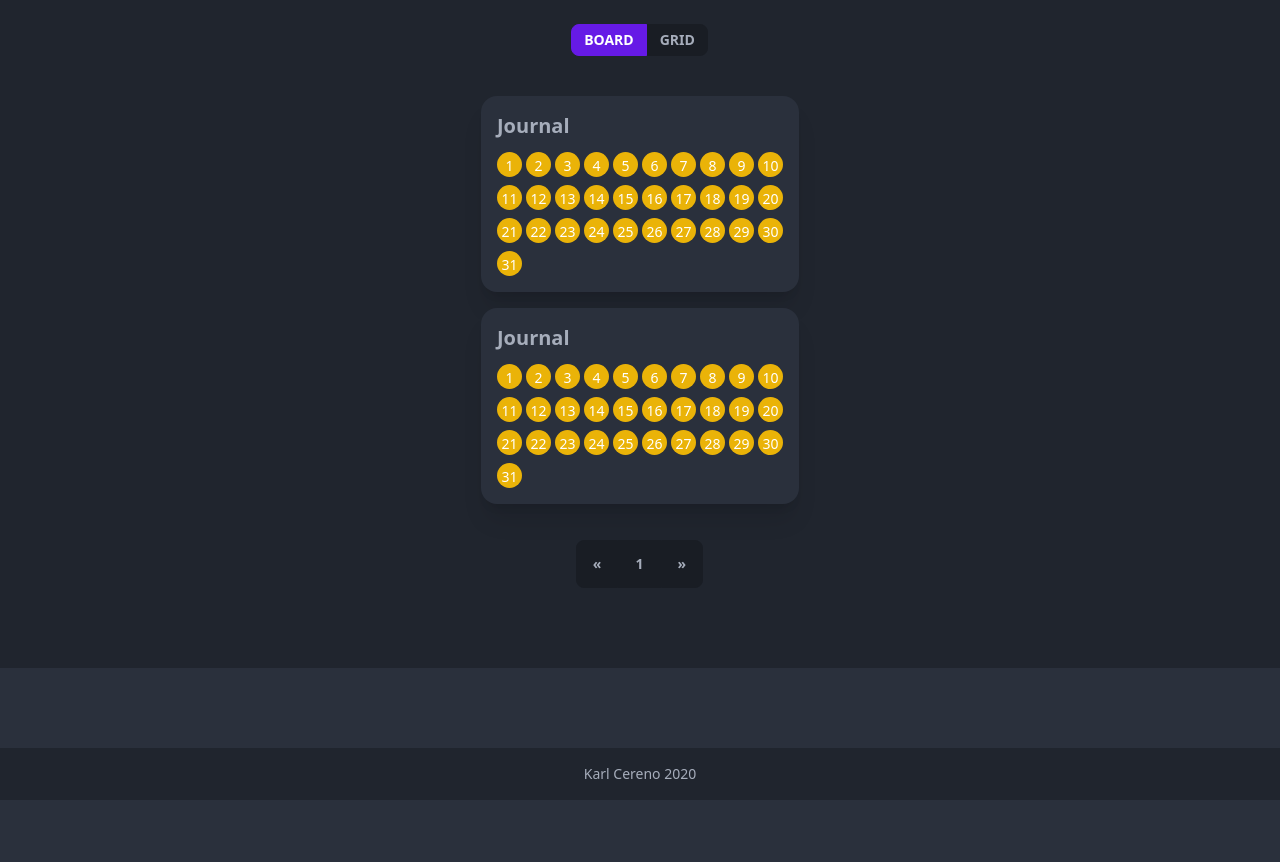
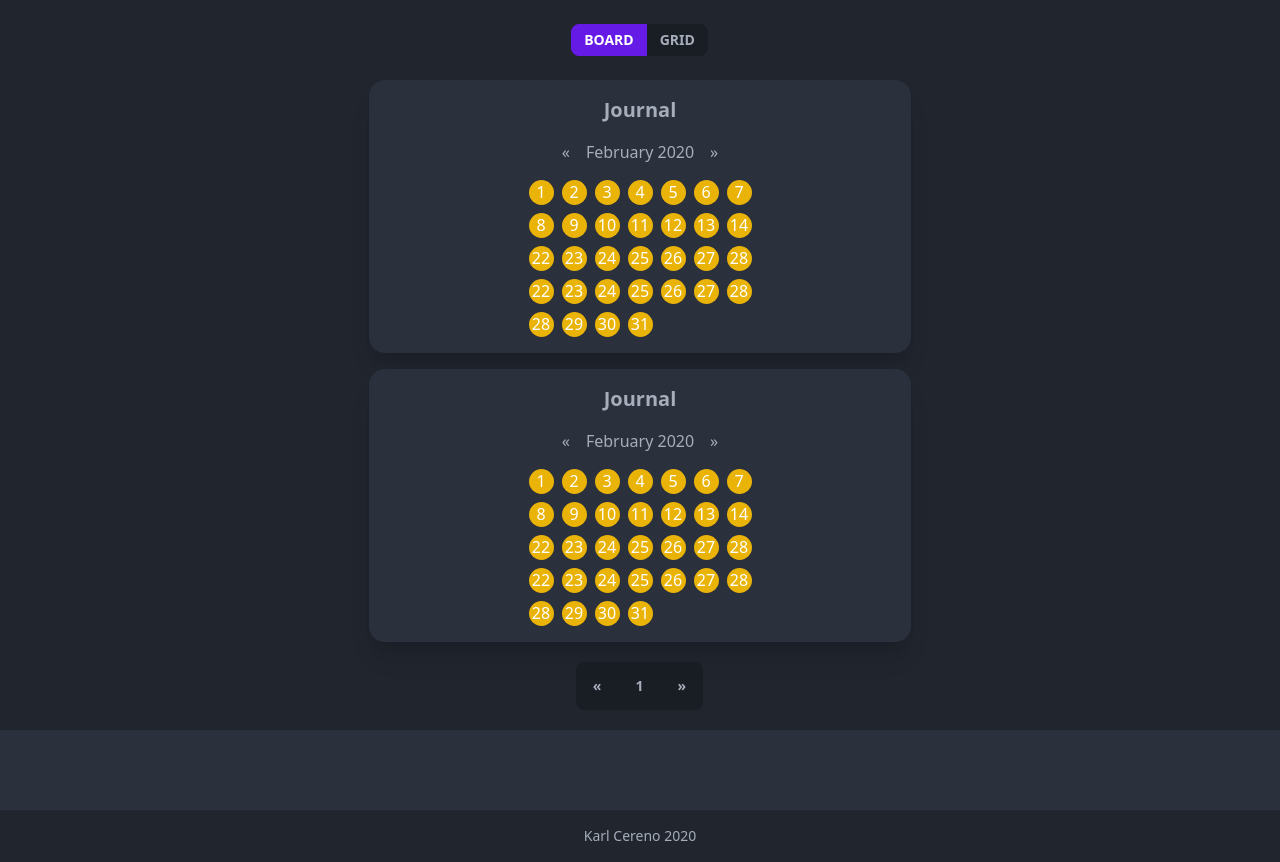
Before and after one commit to kcereno/streaks-habit-tracker, a React (Create React App) app: page / in a window 1280 px wide. Before the commit the page ends 800 px from the top, so only its background shows below. Built offline with nearby package versions, Linux system fonts and the light colour scheme.

Commit message:
Add calendar controls to HabitGridItem

```diff
--- a/src/components/HabitGrid/HabitGrid.tsx
+++ b/src/components/HabitGrid/HabitGrid.tsx
@@ -9,7 +9,7 @@ import HabitGridItem from '../HabitGridItem/HabitGridItem';
 function HabitGrid() {
   return (
     <div className="" data-testid="HabitGridView">
-      <div className="habit-grid-container mx-2">
+      <div className="habit-grid-container  flex flex-wrap gap-4">
         <HabitGridItem />
         <HabitGridItem />
       </div>
--- a/src/components/HabitGridItem/HabitGridItem.tsx
+++ b/src/components/HabitGridItem/HabitGridItem.tsx
@@ -1,3 +1,4 @@
+/* eslint-disable react/button-has-type */
 import React from 'react';
 
 function HabitGridItem() {
@@ -6,52 +7,62 @@ function HabitGridItem() {
     22, 23, 24, 25, 26, 27, 28, 29, 30, 31,
   ];
   return (
-    <div className="card card-compact w-auto bg-base-100 shadow-xl my-4">
-      <div className="card-body ">
-        <h2 className="card-title text-center ">Journal</h2>
-
-        <div className="flex flex-col gap-2 text-center text-white">
-          <div className="flex gap-1">
-            {days.map((day) => {
-              if (day >= 1 && day <= 10) {
-                return (
-                  <h1 className="rounded-full bg-yellow-500 p-1 inline-block text-center w-[25px] h-[25px] ">
+    <div className="card card-compact w-full bg-base-100 shadow-xl mx-2">
+      {/* Content Container */}
+      <div className="p-4">
+        <h2 className="font-bold text-xl text-center">Journal</h2>
+        {/* Grid Dates */}
+        <div className="mt-4">
+          {/* Calendar Controls */}
+          <div className="flex justify-center gap-4">
+            <button className="">«</button>
+            <div className="text-center">February 2020</div>
+            <button className="">»</button>
+          </div>
+          {/* Grid Calendar */}
+          <div className="flex justify-center mt-2">
+            <div className="flex flex-col gap-2 text-center text-white mt-2">
+              <div className="flex flex-wrap gap-2">
+                {days
+                  .filter((day) => day >= 1 && day <= 7)
+                  .map((day) => (
+                    <h1 className="rounded-full bg-yellow-500 inline-block text-center w-[25px] h-[25px] ">
                       {day}
                     </h1>
-                );
-              }
-              return null;
-            })}
+                  ))}
               </div>
-          <div className="flex gap-1">
-            {days.map((day) => {
-              if (day >= 11 && day <= 20) {
-                return (
-                  <h1 className="rounded-full bg-yellow-500 p-1 inline-block text-center w-[25px] h-[25px] ">
+              <div className="flex flex-wrap gap-2">
+                {days
+                  .filter((day) => day >= 8 && day <= 14)
+                  .map((day) => (
+                    <h1 className="rounded-full bg-yellow-500 inline-block text-center w-[25px] h-[25px] ">
                       {day}
                     </h1>
-                );
-              }
-              return null;
-            })}
+                  ))}
               </div>
-          <div className="flex gap-1">
-            {days.map((day) => {
-              if (day >= 21 && day <= 30) {
-                return (
-                  <h1 className="rounded-full bg-yellow-500 p-1 inline-block text-center w-[25px] h-[25px] ">
+              <div className="flex flex-wrap gap-2">
+                {days
+                  .filter((day) => day >= 22 && day <= 28)
+                  .map((day) => (
+                    <h1 className="rounded-full bg-yellow-500 inline-block text-center w-[25px] h-[25px] ">
                       {day}
                     </h1>
-                );
-              }
-              return null;
-            })}
+                  ))}
               </div>
-          <div className="flex gap-1">
+              <div className="flex flex-wrap gap-2">
+                {days
+                  .filter((day) => day >= 22 && day <= 28)
+                  .map((day) => (
+                    <h1 className="rounded-full bg-yellow-500 inline-block text-center w-[25px] h-[25px] ">
+                      {day}
+                    </h1>
+                  ))}
+              </div>
+              <div className="flex flex-wrap gap-2">
                 {days.map((day) => {
-              if (day > 30) {
+                  if (day >= 28) {
                     return (
-                  <h1 className="rounded-full bg-yellow-500 p-1 inline-block text-center w-[25px] h-[25px] ">
+                      <h1 className="rounded-full bg-yellow-500  inline-block text-center w-[25px] h-[25px] ">
                         {day}
                       </h1>
                     );
@@ -62,6 +73,8 @@ function HabitGridItem() {
             </div>
           </div>
         </div>
+      </div>
+    </div>
   );
 }
 
--- a/tailwind.config.js
+++ b/tailwind.config.js
@@ -3,7 +3,7 @@ module.exports = {
   content: ['./src/**/*.{js,jsx,ts,tsx}'],
   theme: {
     screens: {
-      tablet: '500px',
+      tablet: '425px',
     },
     extend: {},
   },
```
Lines whose indentation alone changed are shown as unchanged.
